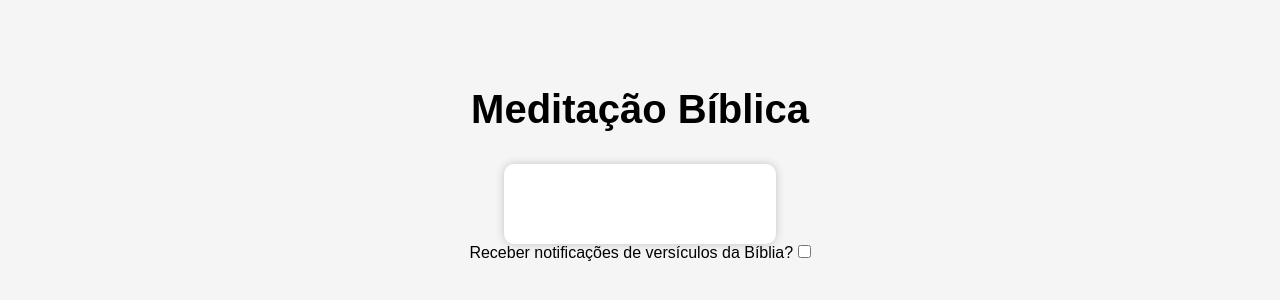
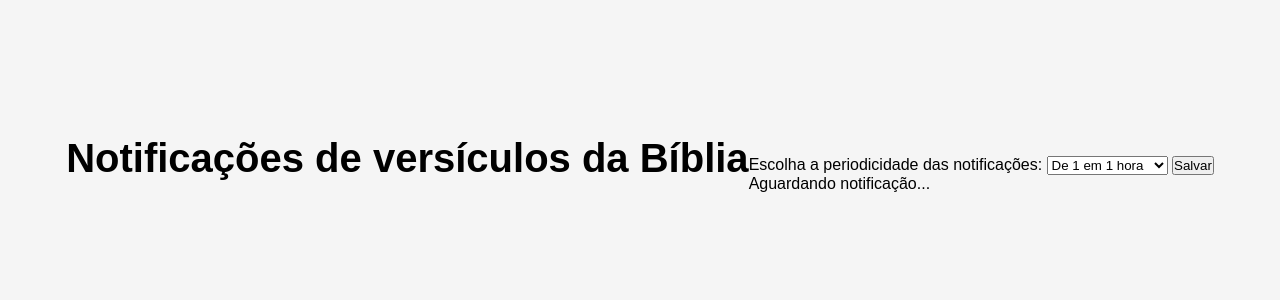
Before and after one commit to flaviofonsecadev/fe, a plain HTML site: page index.html in a window 1280 px wide. Shown: the part 226-526 px from the top of the page. Drawn offline with Linux system fonts and the light colour scheme.

Commit message:
Update index.html

```diff
--- a/index.html
+++ b/index.html
@@ -1,24 +1,30 @@
 <!DOCTYPE html>
-<html lang="pt-br">
+<html lang="pt-BR">
 <head>
   <meta charset="UTF-8">
   <meta name="viewport" content="width=device-width, initial-scale=1.0">
-    <title>Meditação Bíblica</title>
+  <title>Notificações de versículos da Bíblia</title>
   <link rel="stylesheet" href="style.css">
 </head>
 <body>
-    <div class="container">
-      <h1>Meditação Bíblica</h1>
-      <div class="quote">
-        <p id="quote"></p>
-        <p id="author"></p>
+  <header>
+    <h1>Notificações de versículos da Bíblia</h1>
+  </header>
+  <main>
+    <form id="form-periodicidade">
+      <label for="periodicidade">Escolha a periodicidade das notificações:</label>
+      <select id="periodicidade" name="periodicidade">
+        <option value="1h">De 1 em 1 hora</option>
+        <option value="3h">De 3 em 3 horas</option>
+        <option value="5h">De 5 em 5 horas</option>
+      </select>
+      <button type="submit">Salvar</button>
+    </form>
+    <div id="versiculo">
+      <p id="texto-versiculo">Aguardando notificação...</p>
+      <p id="referencia-versiculo"></p>
     </div>
-      <div id="notification-toggle">
-        <label for="notification-checkbox">Receber notificações de versículos da Bíblia?</label>
-        <input type="checkbox" id="notification-checkbox">
-      </div>
-    </div>
-
+  </main>
   <script src="script.js"></script>
 </body>
 </html>
```
Lines whose indentation alone changed are shown as unchanged.
